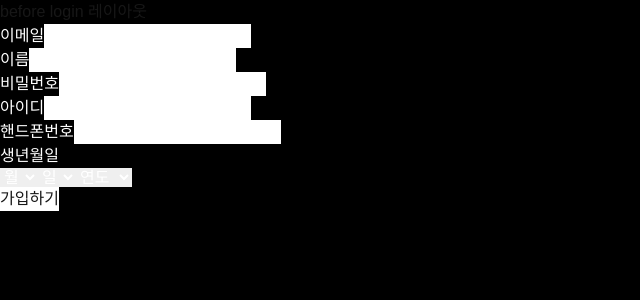
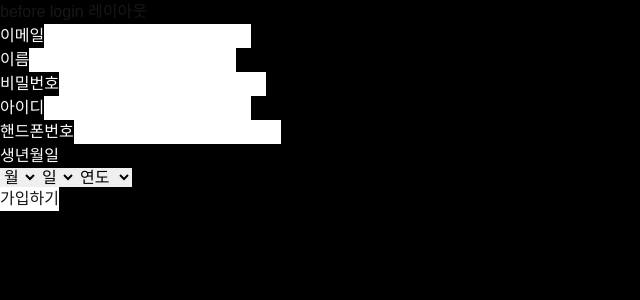
Before and after one commit to Leets-Official/Xcellent-FE, a Next.js app: page /i/flow/signup in a window 1280 px wide. Shown: the top 300 px of the page, without its empty margins (0-640 px from the left). Built offline with nearby package versions, Linux system fonts and the light colour scheme.

Commit message:
refactor:serverAction 옵션 활성화

```diff
--- a/next.config.mjs
+++ b/next.config.mjs
@@ -1,4 +1,8 @@
 /** @type {import('next').NextConfig} */
-const nextConfig = {};
+const nextConfig = {
+  experimental: {
+    serverActions: true,
+  },
+};
 
 export default nextConfig;
--- a/src/app/(route)/(beforeLogin)/_component/SignupModal.tsx
+++ b/src/app/(route)/(beforeLogin)/_component/SignupModal.tsx
@@ -1,8 +1,8 @@
 'use client';
 
 import { useFormState } from 'react-dom';
+import { useState } from 'react';
 import onSubmit from '../_lib/signup';
-import { useState } from 'react';
 
 export default function SignupModal() {
   const [state, formAction] = useFormState(onSubmit, { message: null });
@@ -79,8 +79,8 @@ export default function SignupModal() {
             생년월일
             <div className="flex">
               <select
+                className="text-black"
                 id="month"
-                name="month"
                 value={month}
                 onChange={e => setMonth(e.target.value)}
                 required
@@ -95,8 +95,8 @@ export default function SignupModal() {
 
               {/* 일 */}
               <select
+                className="text-black"
                 id="day"
-                name="day"
                 value={day}
                 onChange={e => setDay(e.target.value)}
                 required
@@ -111,8 +111,8 @@ export default function SignupModal() {
 
               {/*연도 */}
               <select
+                className="text-black"
                 id="year"
-                name="year"
                 value={year}
                 onChange={e => setYear(e.target.value)}
                 required
--- a/src/app/(route)/(beforeLogin)/_lib/signup.ts
+++ b/src/app/(route)/(beforeLogin)/_lib/signup.ts
@@ -5,29 +5,35 @@ import { redirect } from 'next/navigation';
 
 export default async (prevState: any, formData: FormData) => {
   console.log(formData);
+
   let shouldRedirect = false;
   try {
     const res = await fetch(
       `${process.env.NEXT_PUBLIC_BASE_URL}/api/auth/register`,
       {
         method: 'POST',
-        body: formData,
+        body: JSON.stringify(formData),
         credentials: 'include', // 쿠키 저장
       },
-    );
+    ).then(response => {
+      if (response.ok) {
+        alert('회원가입이 완료되었습니다.');
+        redirect('/login');
+      }
+    });
 
-    console.log(res.status);
-    // console.log(res);
-    if (res.ok) {
-      // 회원가입 성공 시 처리
-      console.log('유저 등록 완료');
-    } else {
-      // 회원가입 실패 시 처리
-      console.error('유저 등록 에러');
-    }
-    // console.log(await res.json());
+    // console.log(res.status);
+    // // console.log(res);
+    // if (res.ok) {
+    //   // 회원가입 성공 시 처리
+    //   console.log('유저 등록 완료');
+    // } else {
+    //   // 회원가입 실패 시 처리
+    //   console.error('유저 등록 에러');
+    // }
+    // console.log(await res.json());_
+
     shouldRedirect = true;
-
     // 회원가입 후 로그인 처리
     await signIn('credentials', {
       email: formData.get('email'),
@@ -40,7 +46,7 @@ export default async (prevState: any, formData: FormData) => {
   }
 
   if (shouldRedirect) {
-    redirect('/home');
+    redirect('/home'); // try catch문안에서 X
   }
   return { message: null };
 };
--- a/src/app/api/auth/[...nextauth]/route.ts
+++ b/src/app/api/auth/[...nextauth]/route.ts
@@ -1 +1 @@
-import { GET, POST } from '@/auth';
+export { GET, POST } from '@/auth';
--- a/src/auth.ts
+++ b/src/auth.ts
@@ -32,7 +32,6 @@ export const {
               body: JSON.stringify(credentials),
             },
           );
-          console.log('fetch executed');
           const user = await res.json();
           console.log('user', user);
           return user || null;
```
